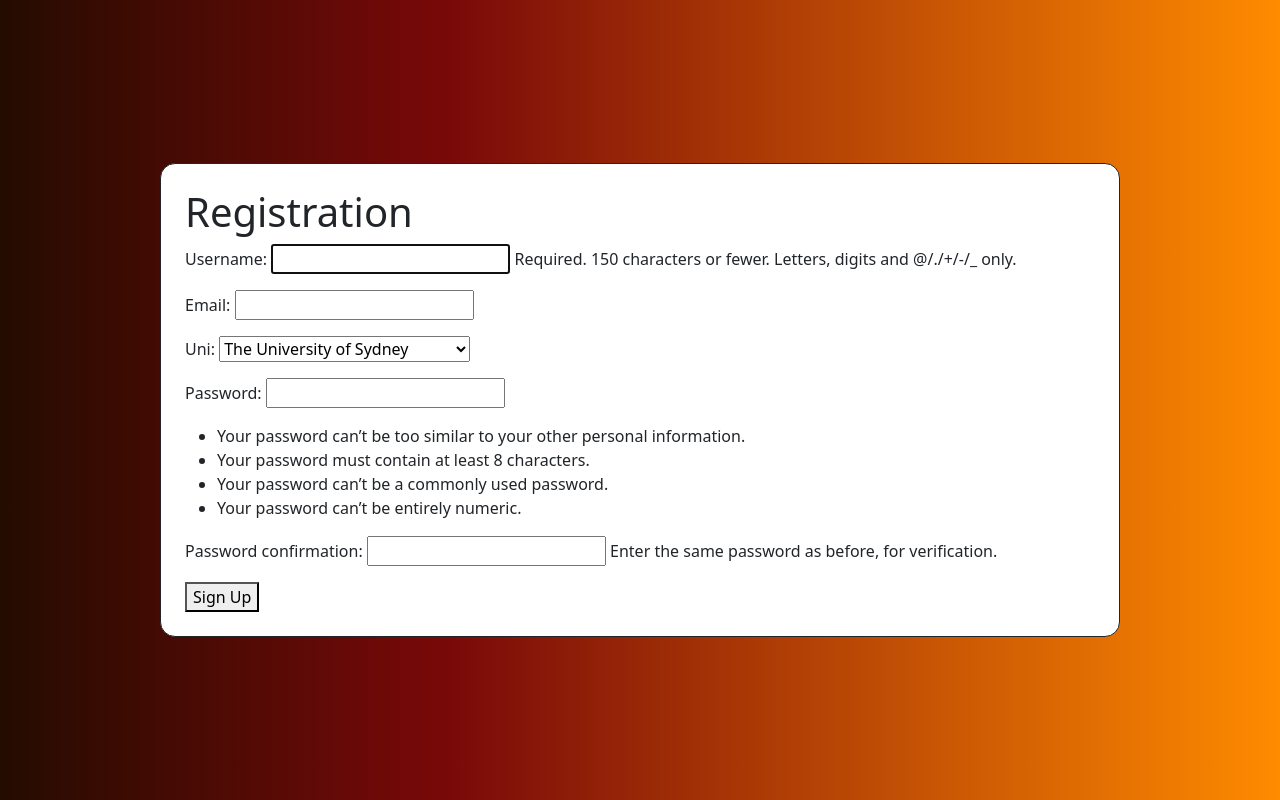
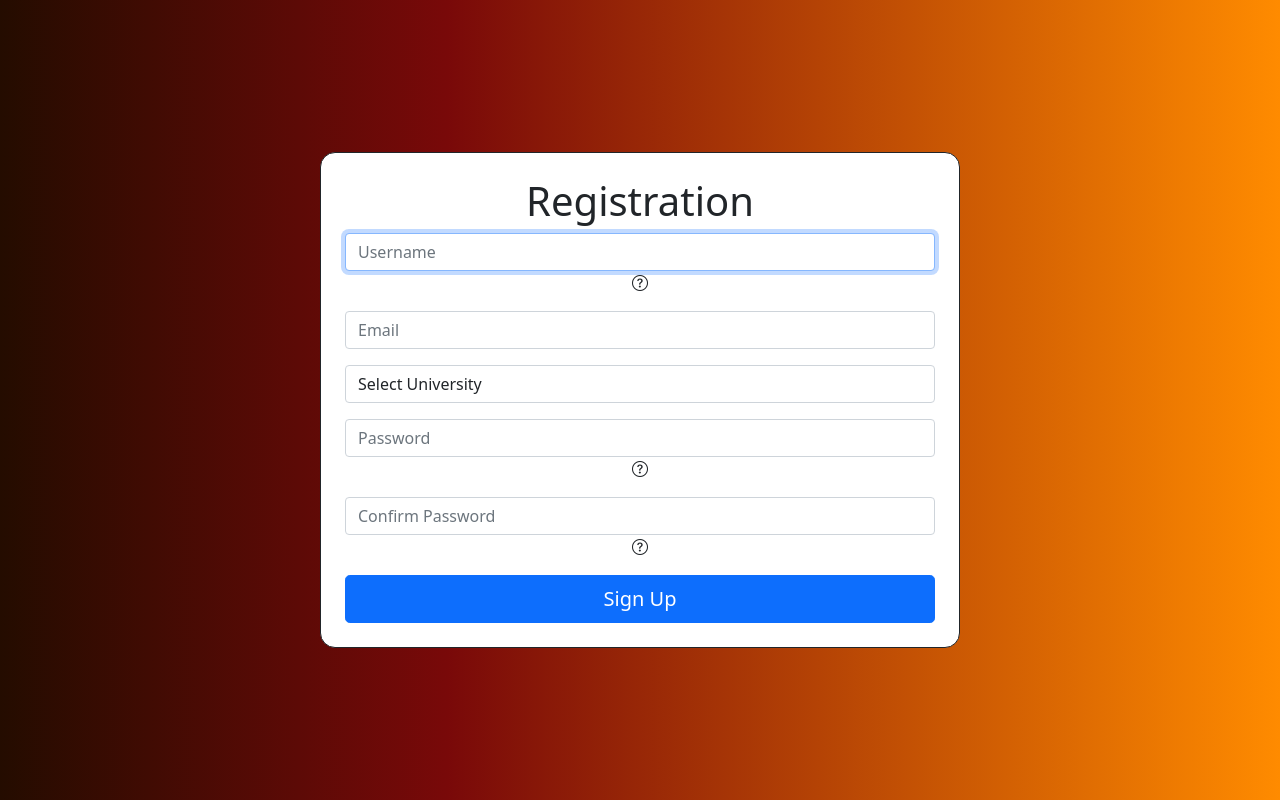
Before and after one commit to bgra9487/MCA, a Django app: page /signup/ in a window 1280 px wide. Run offline with Django 3.2, Linux system fonts and the light colour scheme; some libraries are stand-ins or nearby versions.

Commit message:
aesthetic changes.

```diff
--- a/mca/templates/registration/signup.html
+++ b/mca/templates/registration/signup.html
@@ -1,16 +1,40 @@
 {% extends 'base.html' %}
+
+{% load static %}
+<head>
+  <link rel="stylesheet" href="{% static 'css/signup.css' %}">
+</head>
 
 {% block title %}Sign Up{% endblock %}
 
 {% block content %}
-<div class = "jumbotron d-flex align-items-center text-left min-vh-100">
-  <div class="container w-75 h-75 p-4" style="border: 1px solid; border-radius: 15px; background:rgb(255,255,255)">
+<div class = "jumbotron d-flex align-items-center text-center min-vh-100">
+  <div class="container w-50 h-75 p-4" style="border: 1px solid; border-radius: 15px; background:rgb(255,255,255)">
     <h1>Registration</h1>
-  <form method="post">
-    {% csrf_token %}
-    {{ form.as_p }}
-    <button type="submit">Sign Up</button>
-  </form>
+    <form method="post">
+      <p><label for="id_username" class="visually-hidden">Username:</label> <input placeholder="Username" class="form-control" type="text" name="username" maxlength="150" autofocus="" required="" id="id_username">  <i class="bi bi-question-circle" data-bs-toggle="tooltip" title="" data-bs-original-title="150 characters or fewer. Letters, digits and @/./+/-/_ only."></i></p>
+      <p><label for="id_email" class="visually-hidden">Email:</label> <input placeholder="Email" class="form-control" type="email" name="email" required="" id="id_email"></p>
+      <p><label for="id_uni" class="visually-hidden">Uni:</label> <select class="form-control" name="uni" id="id_uni">
+        <option value ="" disabled selected> Select University </option>
+        <option value="USYD">The University of Sydney</option>
+
+        <option value="UNSW">University of New South Wales</option>
+
+        <option value="Monash">Monash University</option>
+
+        </select></p>
+      <p><label for="id_password1" class="visually-hidden">Password:</label> <input placeholder="Password"class="form-control" type="password" name="password1" autocomplete="new-password" required="" id="id_password1"> <i class="bi bi-question-circle" data-bs-toggle="tooltip" title="" data-bs-original-title="Cannot be too similar to other information. Must contain at least 8 characters. Cannot be commonly used. Cannot be entirely numeric."></i></p>
+      <p><label for="id_password2" class="visually-hidden">Password confirmation:</label> <input placeholder="Confirm Password"class="form-control" type="password" name="password2" autocomplete="new-password" required="" id="id_password2"> <i class="bi bi-question-circle" data-bs-toggle="tooltip" title="" data-bs-original-title="Enter the same password for verification."></i>
+      </p>
+      <button class="w-100 btn btn-lg btn-primary"type="submit">Sign Up</button>
+    </form>
   </div>
 </div>
+
+<script>
+  var tooltipTriggerList = [].slice.call(document.querySelectorAll('[data-bs-toggle="tooltip"]'))
+  var tooltipList = tooltipTriggerList.map(function (tooltipTriggerEl) {
+      return new bootstrap.Tooltip(tooltipTriggerEl)
+    })
+</script>
 {% endblock %}
```
